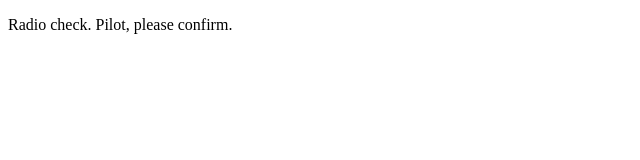
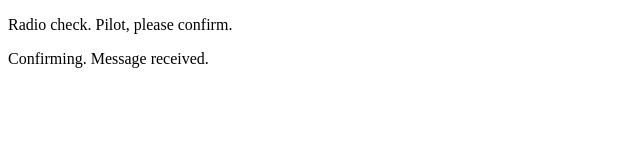
Before and after one commit to bcp2415/communication-log-pilot, a plain HTML site: page index.html in a window 1280 px wide. Shown: the whole page, without its empty margins (0-640 px from the left). Drawn offline with Linux system fonts and the light colour scheme.

Commit message:
2nd commit

```diff
--- a/index.html
+++ b/index.html
@@ -2,5 +2,6 @@
 <html>
   <body>
     <p>Radio check. Pilot, please confirm.</p>
+    <p>Confirming. Message received.</p>
   </body>
 </html>
```
